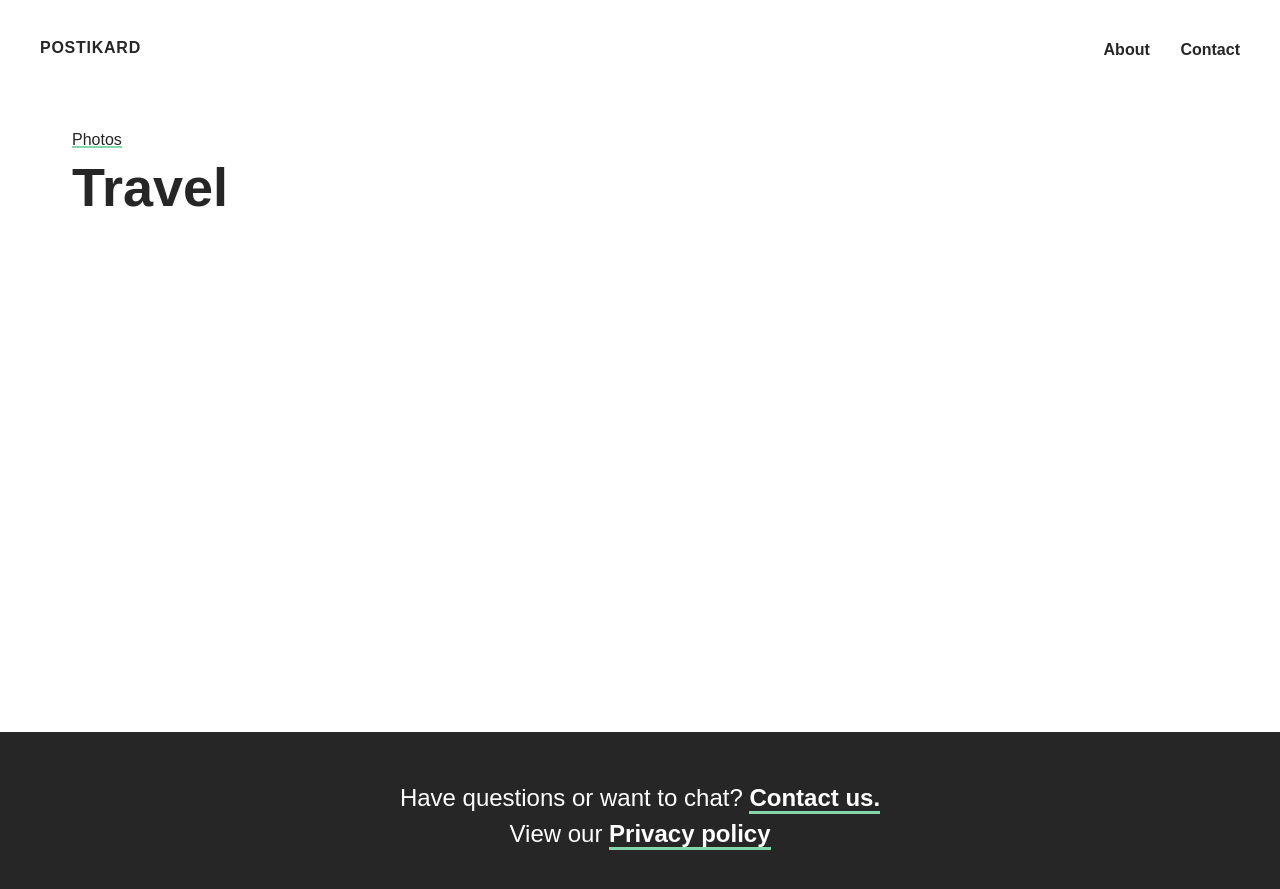
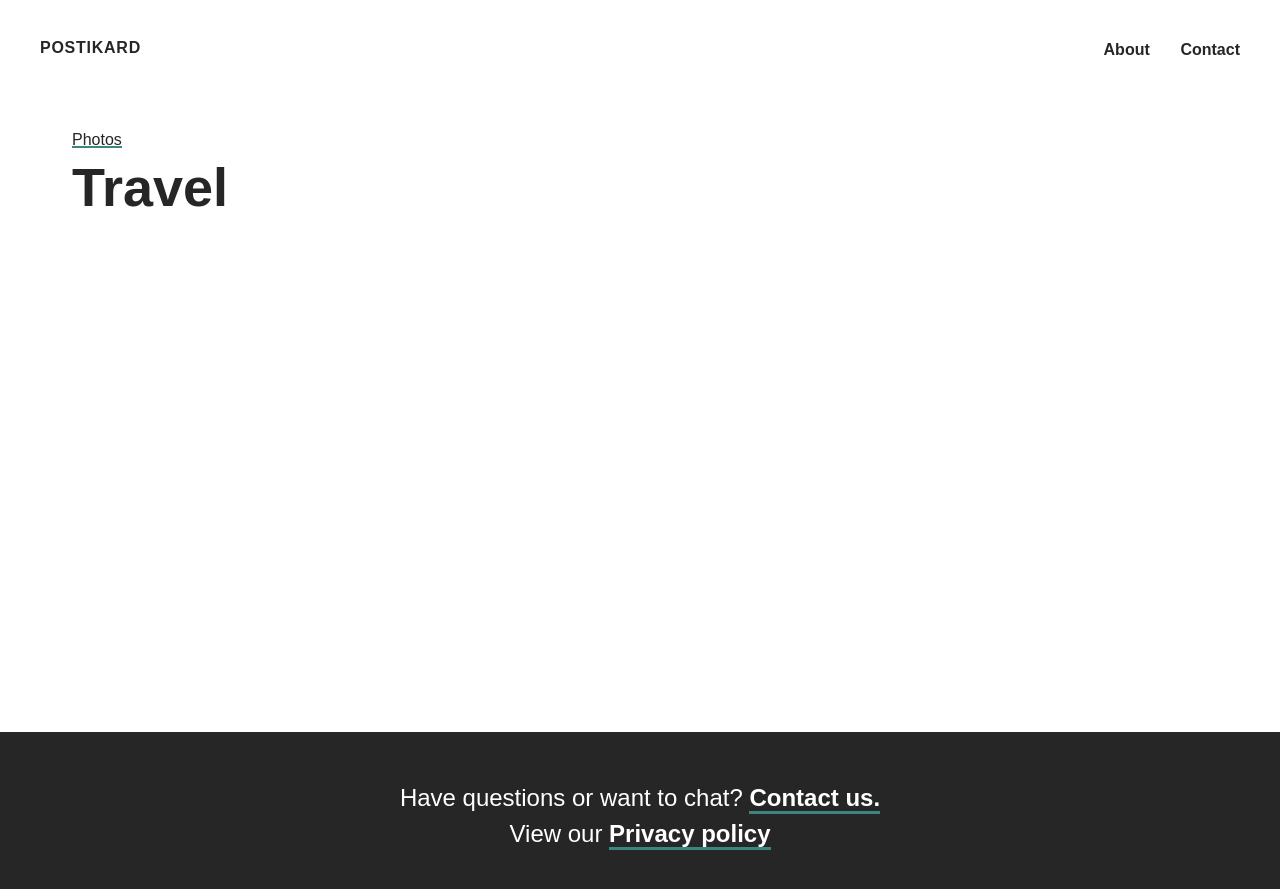
Before and after one commit to heymarkwetzel/postikard, a Jekyll site: the page built from photos/travel/index.html, in a window 1280 px wide. Shown: the top 889 px of the page. Built offline with Jekyll 4.4.1, drawn with Linux system fonts in a browser that asks for light colours; some web fonts are replaced.

Commit message:
Update _variables.scss

```diff
--- a/_sass/base/_variables.scss
+++ b/_sass/base/_variables.scss
@@ -7,7 +7,7 @@ $spacing-unit:        24px !default;
 
 
 // Color
-$color-green:           #85D6AA !default;
+$color-green:           #3D857F !default; //postikard blue, actually
 $color-postikard:       #D3592D !default;
 $color-white:           #FFFFFF !default;
 $color-gray-dark:       #262626 !default;
```
